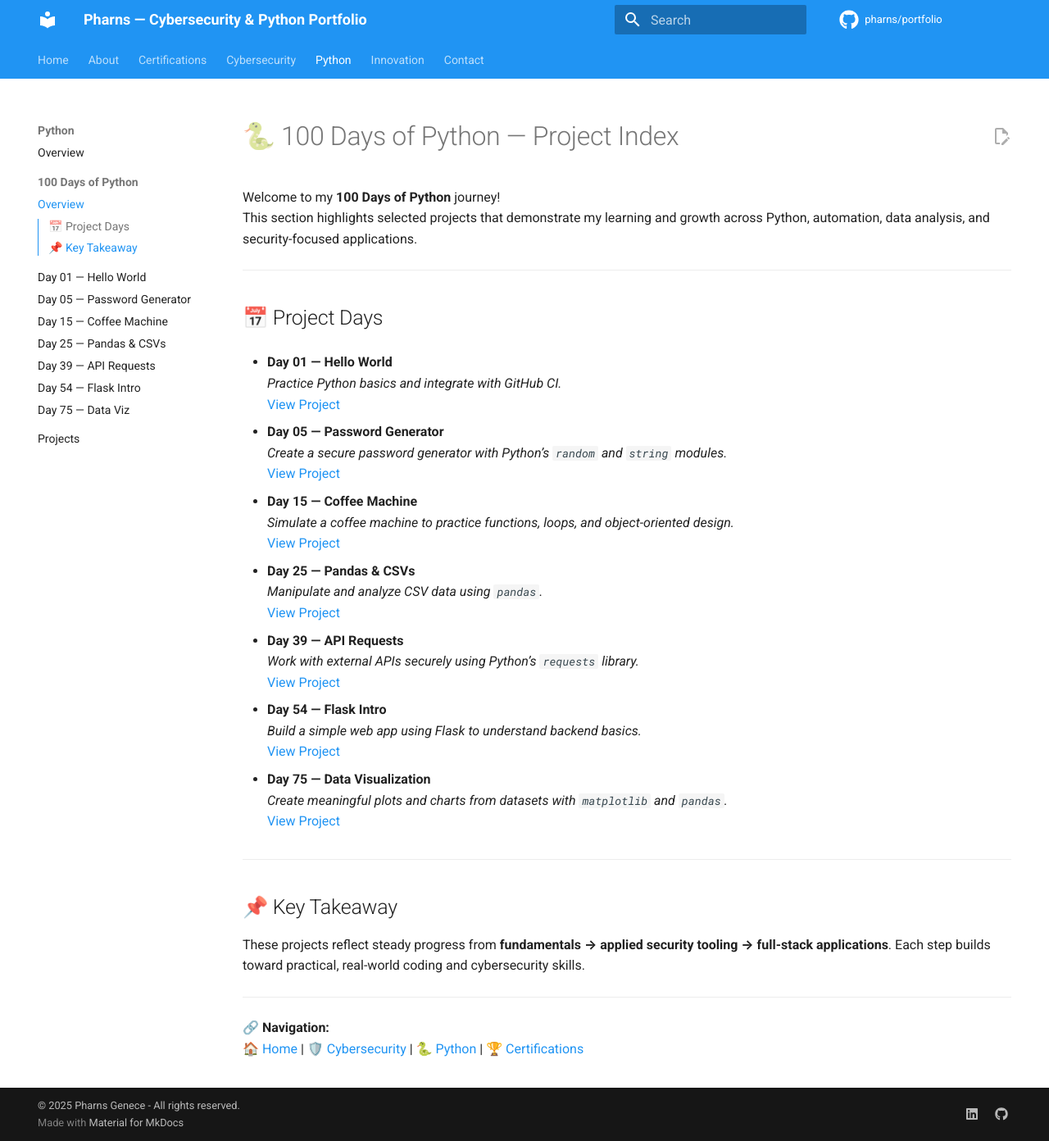
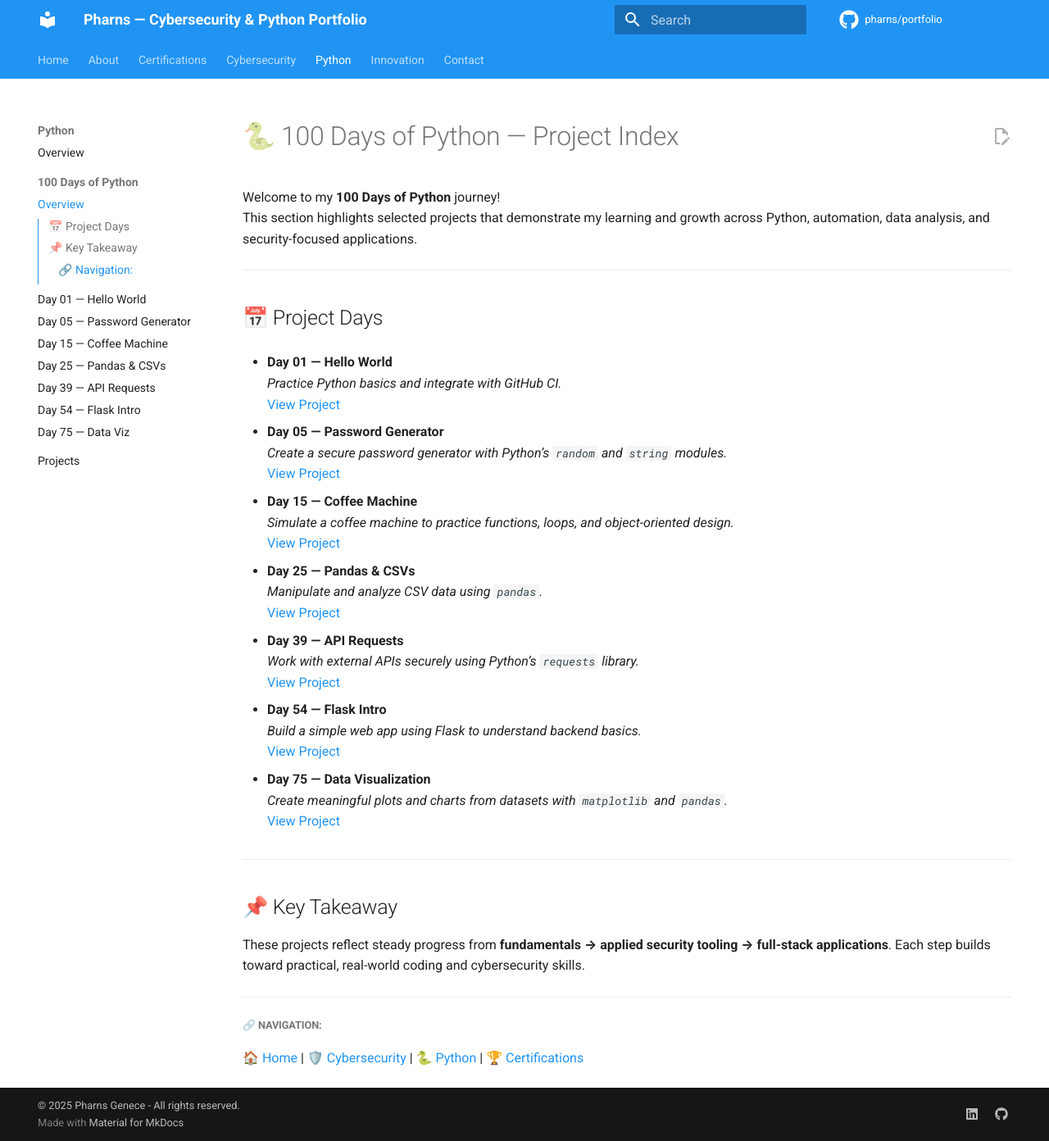
Before and after one commit to Pharns/portfolio, an MkDocs documentation site: the page built from docs/python/100-days/index.md, in a window 1280 px wide and 1392 px high. Shown: the whole window at 82% size. Built offline with MkDocs 1.6.1 and Material for MkDocs 9.7.7, drawn with Linux system fonts in a browser that asks for light colours; comment, search, counter and statistics services are not loaded.

Commit message:
Update index.md

```diff
--- a/docs/python/100-days/index.md
+++ b/docs/python/100-days/index.md
@@ -42,5 +42,5 @@ These projects reflect steady progress from **fundamentals → applied security
 
 
 ---
-**🔗 Navigation:**
+##### **🔗 Navigation:**
 [🏠 Home](../index.md) | [🛡️ Cybersecurity](cybersecurity/index.md) | [🐍 Python](python/index.md) | [🏆 Certifications](certifications.md)
```
